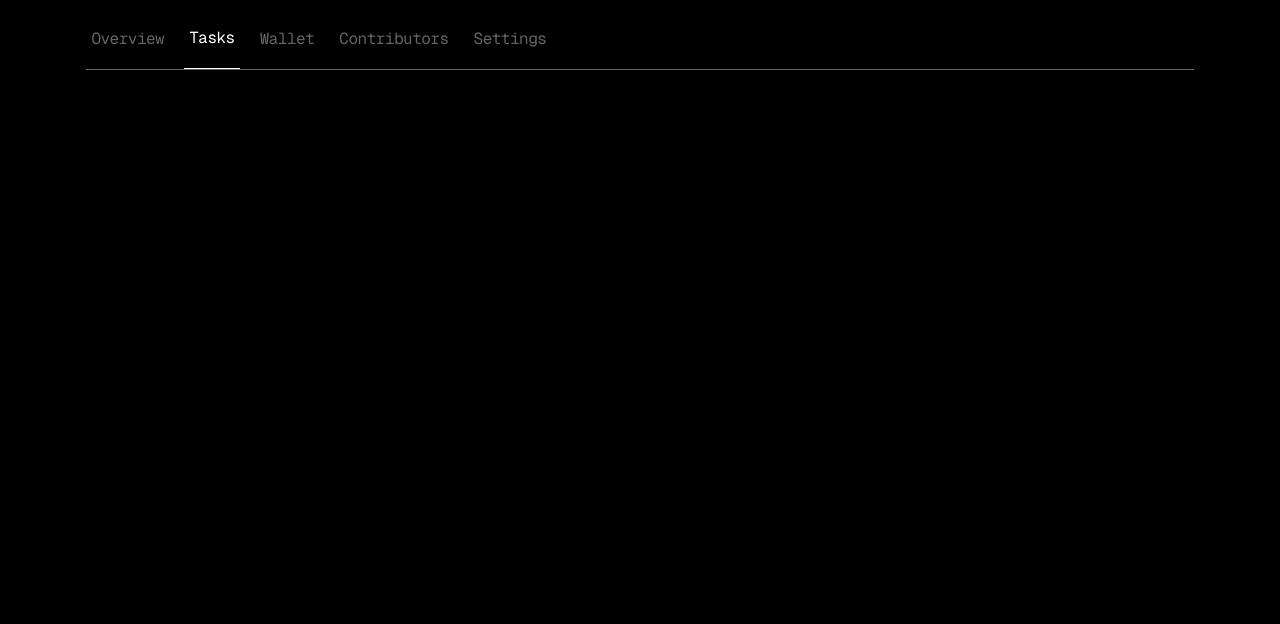
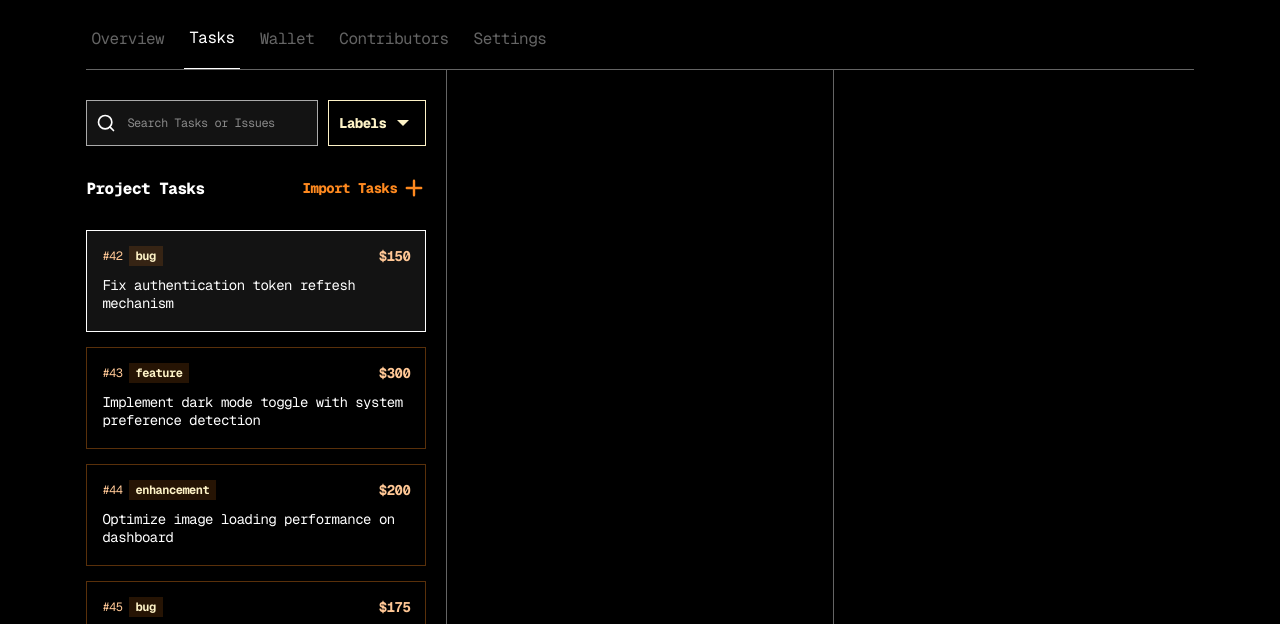
Before and after one commit to devasignhq/maintainer-app, a Next.js app: page /tasks in a window 1280 px wide. Shown: the part 328-952 px from the top of the page. Before the commit the page ends 800 px from the top, so only its background shows below. Built offline with nearby package versions, Linux system fonts and the light colour scheme.

Commit message:
Completed UI of tasks view section of the tasks page

```diff
--- a/app/(pages)/(main)/layout.tsx
+++ b/app/(pages)/(main)/layout.tsx
@@ -14,7 +14,7 @@ export default function MainLayout({
     const checkPath = (path: string) => currentPath.includes(path);
 
     return (
-        <main className="h-full w-full px-[6.75%]">
+        <main className="h-full w-full px-[6.75%] flex flex-col">
             <section className="pt-5 flex items-center justify-between">
                 <img src="/davasign-logo.svg" alt="DevAsign" className="h-auto w-auto" />
                 <div className="flex items-center gap-2.5 text-light-100">
@@ -45,9 +45,8 @@ export default function MainLayout({
                     ))}
                 </nav>
             )}
-            <section className="">
-                {children}
-            </section>
+
+            {children}
         </main>
     );
 }
--- a/app/(pages)/(main)/onboarding/page.tsx
+++ b/app/(pages)/(main)/onboarding/page.tsx
@@ -73,7 +73,7 @@ const Onboarding = () => {
                     <span className="px-[5px] text-body-medium font-bold text-dark-500 bg-primary-100">14</span>
                 </p>
                 <button
-                    className="flex items-center gap-[5px] text-primary-100 text-button-large font-black hover:text-light-100"
+                    className="flex items-center gap-[5px] text-primary-100 text-button-large font-extrabold hover:text-light-100"
                     onClick={() => {}}
                 >
                     <span>Continue</span>
--- /dev/null
+++ b/app/(pages)/(main)/tasks/TaskCard.tsx
@@ -0,0 +1,35 @@
+"use client";
+
+type TaskCardProps = {
+    issueNumber: number;
+    label: string;
+    bounty: string;
+    title: string;
+    active?: boolean;
+    onClick?: () => void;
+};
+
+const TaskCard = ({ issueNumber, label, bounty, title, active, onClick }: TaskCardProps) => {
+    return (
+        <div
+            onClick={onClick}
+            role="button"
+            className={`w-full p-[15px] border space-y-2.5 cursor-pointer
+                ${active
+                    ? "bg-dark-400 border-light-100"
+                    : "border-primary-200 hover:border-dark-200 hover:bg-dark-400"}
+            `}
+        >
+            <div className="flex items-center justify-between">
+                <div className="flex items-center gap-1.5">
+                    <p className="text-body-tiny text-primary-400">#{issueNumber}</p>
+                    <div className="py-0.5 px-[7px] bg-primary-300 text-body-tiny font-bold text-light-200">{label}</div>
+                </div>
+                <p className="text-body-medium text-primary-400 font-bold">${bounty}</p>
+            </div>
+            <p className="h-10 text-body-medium text-light-100 line-clamp-2">{title}</p>
+        </div>
+    );
+}
+
+export default TaskCard;
--- a/app/(pages)/(main)/tasks/page.tsx
+++ b/app/(pages)/(main)/tasks/page.tsx
@@ -1,6 +1,135 @@
+"use client";
+import FilterDropdown from "@/app/components/Dropdown/Filter";
+import { FiSearch } from "react-icons/fi";
+import { HiPlus } from "react-icons/hi";
+import TaskCard from "./TaskCard";
+import { useState } from "react";
+
+export type Task = {
+    id: string;
+    issueNumber: number;
+    label: string;
+    bounty: string;
+    title: string;
+};
+
+export const sampleTasks: Task[] = [
+    {
+        id: "1",
+        issueNumber: 42,
+        label: "bug",
+        bounty: "150",
+        title: "Fix authentication token refresh mechanism"
+    },
+    {
+        id: "2",
+        issueNumber: 43,
+        label: "feature",
+        bounty: "300",
+        title: "Implement dark mode toggle with system preference detection"
+    },
+    {
+        id: "3",
+        issueNumber: 44,
+        label: "enhancement",
+        bounty: "200",
+        title: "Optimize image loading performance on dashboard"
+    },
+    {
+        id: "4",
+        issueNumber: 45,
+        label: "bug",
+        bounty: "175",
+        title: "Fix mobile responsive layout issues in project cards"
+    },
+    {
+        id: "5",
+        issueNumber: 46,
+        label: "feature",
+        bounty: "500",
+        title: "Add real-time collaboration features to project workspace"
+    },
+    {
+        id: "6",
+        issueNumber: 47,
+        label: "enhancement",
+        bounty: "250",
+        title: "Improve code quality and maintainability in the codebase"
+    },
+    {
+        id: "7",
+        issueNumber: 48,
+        label: "bug",
+        bounty: "175",
+        title: "Fix mobile responsive layout issues in project cards"
+    },
+    {
+        id: "8",
+        issueNumber: 49,
+        label: "feature",
+        bounty: "500",
+        title: "Add real-time collaboration features to project workspace"
+    },
+    {
+        id: "9",
+        issueNumber: 50,
+        label: "enhancement",
+        bounty: "250",
+        title: "Improve code quality and maintainability in the codebase"
+    },
+];
+
 const Tasks = () => {
+    const [activeTaskId, setActiveTaskId] = useState("1");
+
     return (
-        <div>Tasks Page</div>
+        <div className="h-[calc(100dvh-123px)] flex">
+            <section className="min-w-[360px] w-[12%] h-full pt-[30px] flex flex-col">
+                <div className="pr-5 flex items-center gap-2.5">
+                    <div className="h-full w-full relative">
+                        <FiSearch className="text-xl text-light-100 absolute top-1/2 -translate-y-1/2 left-2.5" />
+                        <input
+                            type="text"
+                            placeholder="Search Tasks or Issues"
+                            className="w-full h-full p-2.5 pl-10 bg-dark-400 border border-dark-100 text-body-tiny text-light-100"
+                        />
+                    </div>
+                    <FilterDropdown
+                        title="Labels"
+                        options={["bug", "feature", "enhancement", "question"]}
+                    />
+                    {/* <FilterDropdown
+                        title="Milestones"
+                        options={["Q1", "Launch", "Dragon V2"]}
+                    /> */}
+                </div>
+                <div className="pr-5 flex items-center justify-between my-[30px]">
+                    <p className="flex items-center gap-[5px] text-headline-small text-light-100">Project Tasks</p>
+                    <button
+                        className="flex items-center gap-[5px] text-primary-100 text-button-large font-extrabold hover:text-light-100"
+                        onClick={() => {}}
+                    >
+                        <span>Import Tasks</span>
+                        <HiPlus className="text-2xl" />
+                    </button>
+                </div>
+                <div className="grow pr-5 pb-5 overflow-y-auto space-y-[15px]">
+                    {sampleTasks.map((task) => (
+                        <TaskCard
+                            key={task.id}
+                            issueNumber={task.issueNumber}
+                            label={task.label}
+                            bounty={task.bounty}
+                            title={task.title}
+                            active={activeTaskId === task.id}
+                            onClick={() => setActiveTaskId(task.id)}
+                        />
+                    ))}
+                </div>
+            </section>
+            <section className="grow px-5 pt-5 border-x border-dark-200"></section>
+            <section className="min-w-[360px] w-[12%] pl-5 pt-[30px]"></section>
+        </div>
     );
 }
 
--- a/app/globals.css
+++ b/app/globals.css
@@ -149,7 +149,7 @@
 }
 
 body {
-  @apply bg-dark-500 h-[100dvh] w-screen overflow-x-hidden
+  @apply bg-dark-500 h-[100dvh] w-screen overflow-hidden
 }
 
 .app-container {
```
